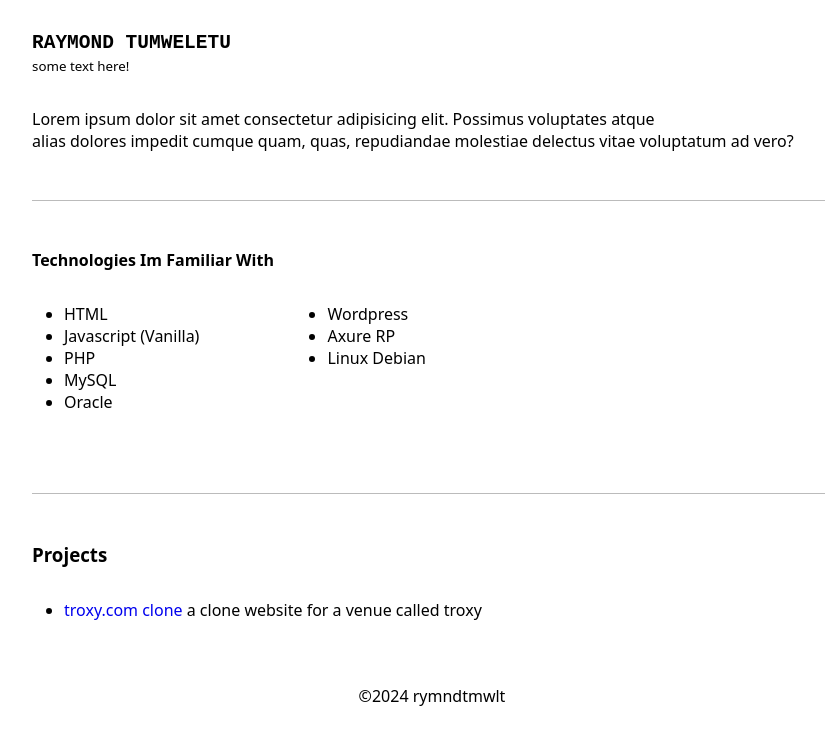
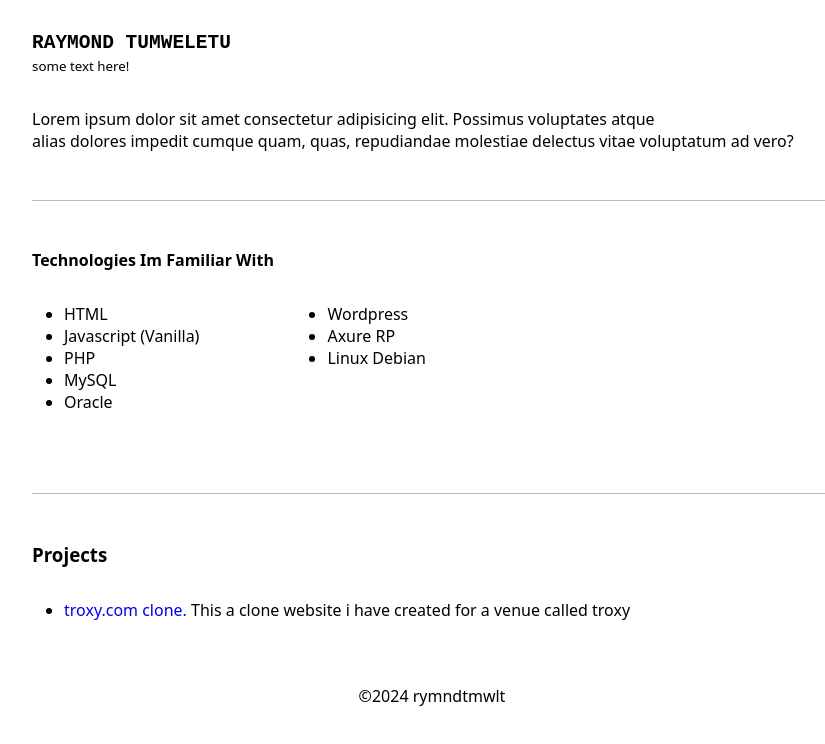
Before and after one commit to raymondtumweletu/personalwebsite, a plain HTML site: page index.html in a window 1280 px wide. Shown: the whole page, without its empty margins (208-1033 px from the left). Drawn offline with Linux system fonts and the light colour scheme.

Commit message:
Update index.html

```diff
--- a/index.html
+++ b/index.html
@@ -3,7 +3,7 @@
 <head>
     <meta charset="UTF-8">
     <meta name="viewport" content="width=device-width, initial-scale=1.0">
-    <title>Document</title>
+    <title>Raymond Tumweletu Portifolio | STILL WORKING ON IT</title>
     <link rel="stylesheet" href="./assets/css/main.css">
 </head>
 <body>
@@ -62,7 +62,7 @@
         <div class="projects-container">
             <h3>Projects</h3>
             <ul>
-                <li><a href="https://troxy.co.uk/" target="_blank">troxy.com clone</a> a clone website for a venue called troxy</li>
+                <li><a href="https://dev-troxymusicvenuewebsiteclone.pantheonsite.io/" target="_blank">troxy.com clone.</a> This a clone website i have created for a venue called troxy</li>
             </ul>
 
         </div>
```
